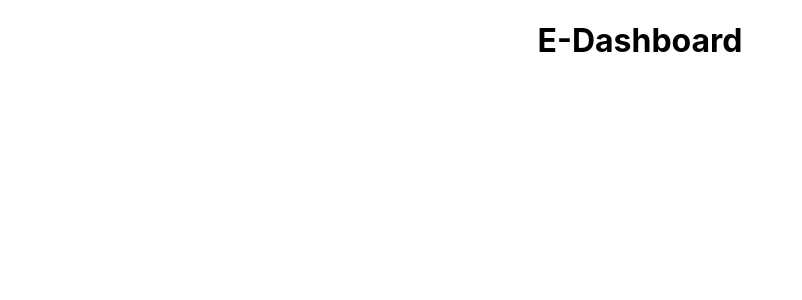
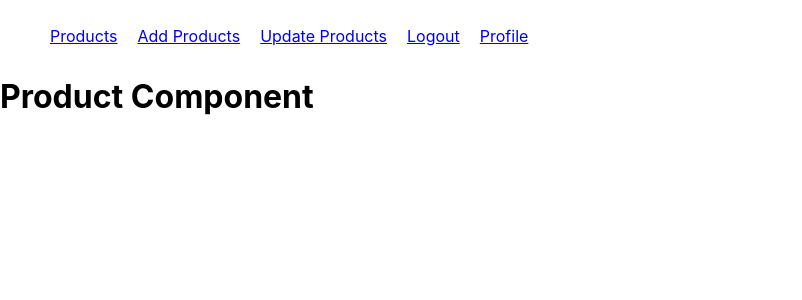
Before and after one commit to richterace/EcommerceDashboard, a React (Create React App) app in the folder frontend/: page / in a window 1280 px wide. Shown: the top 300 px of the page, without its empty margins (0-802 px from the left). Built offline with nearby package versions, Linux system fonts and the light colour scheme.

Commit message:
installing router

```diff
--- a/frontend/package.json
+++ b/frontend/package.json
@@ -6,6 +6,7 @@
     "cra-template": "1.2.0",
     "react": "^18.3.1",
     "react-dom": "^18.3.1",
+    "react-router-dom": "^7.1.0",
     "react-scripts": "5.0.1",
     "web-vitals": "^4.2.4"
   },
--- a/frontend/src/App.css
+++ b/frontend/src/App.css
@@ -1,10 +1,11 @@
-.App {
-  text-align: center;
-}
-
 .App-logo {
   height: 40vmin;
   pointer-events: none;
+}
+
+.nav-ul li {
+  display: inline-block;
+  padding: 10px;
 }
 
 @media (prefers-reduced-motion: no-preference) {
@@ -32,6 +33,7 @@
   from {
     transform: rotate(0deg);
   }
+
   to {
     transform: rotate(360deg);
   }
--- a/frontend/src/App.js
+++ b/frontend/src/App.js
@@ -1,10 +1,22 @@
-import logo from './logo.svg';
 import './App.css';
+import Nav from './Nav';
+import { BrowserRouter, Routes, Route } from 'react-router-dom';
+
+
 
 function App() {
   return (
     <div className="App">
-      <h1> E-Dashboard </h1>
+      <BrowserRouter>
+        <Nav />
+        <Routes>
+          <Route path="/" element={<h1>Product Component</h1>} />
+          <Route path="/add" element={<h1>Add Product Component</h1>} />
+          <Route path="/update" element={<h1>Update Product Component</h1>} />
+          <Route path="/logout" element={<h1>Logout Component</h1>} />
+          <Route path="/profile" element={<h1>Profile Component</h1>} />
+        </Routes>
+      </BrowserRouter>
     </div>
   );
 }
--- /dev/null
+++ b/frontend/src/Nav.js
@@ -0,0 +1,19 @@
+import React from 'react';
+import { Link } from 'react-router-dom';
+
+const Nav = () => {
+    return (
+        <div>
+            <ul class="nav-ul">
+                <li><Link to="/">Products</Link></li>
+                <li><Link to="/add"> Add Products</Link></li>
+                <li><Link to="/update">Update Products</Link></li>
+                <li><Link to="/logout">Logout</Link></li>
+                <li><Link to="/profile">Profile</Link></li>
+            </ul>
+        </div>
+    )
+}
+
+// we need to export it
+export default Nav;
```
Also changed, not shown: 1 other file (tests, documents, lock files or other folders).
